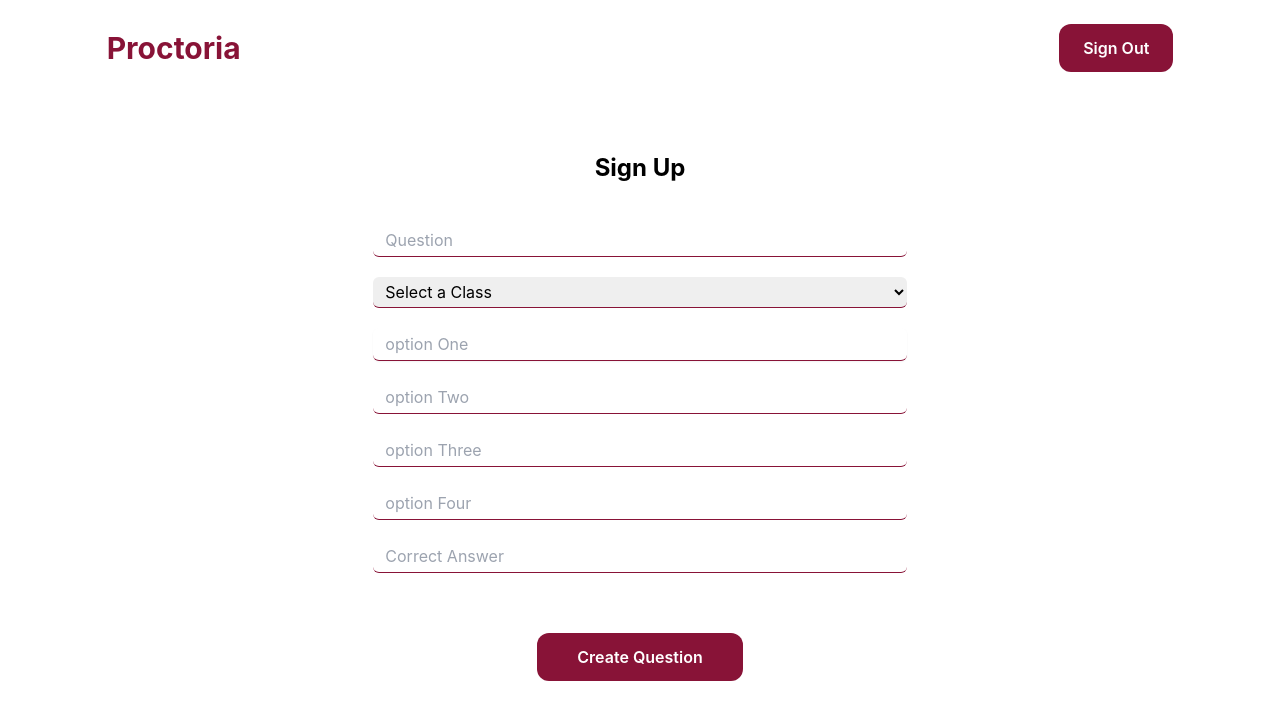
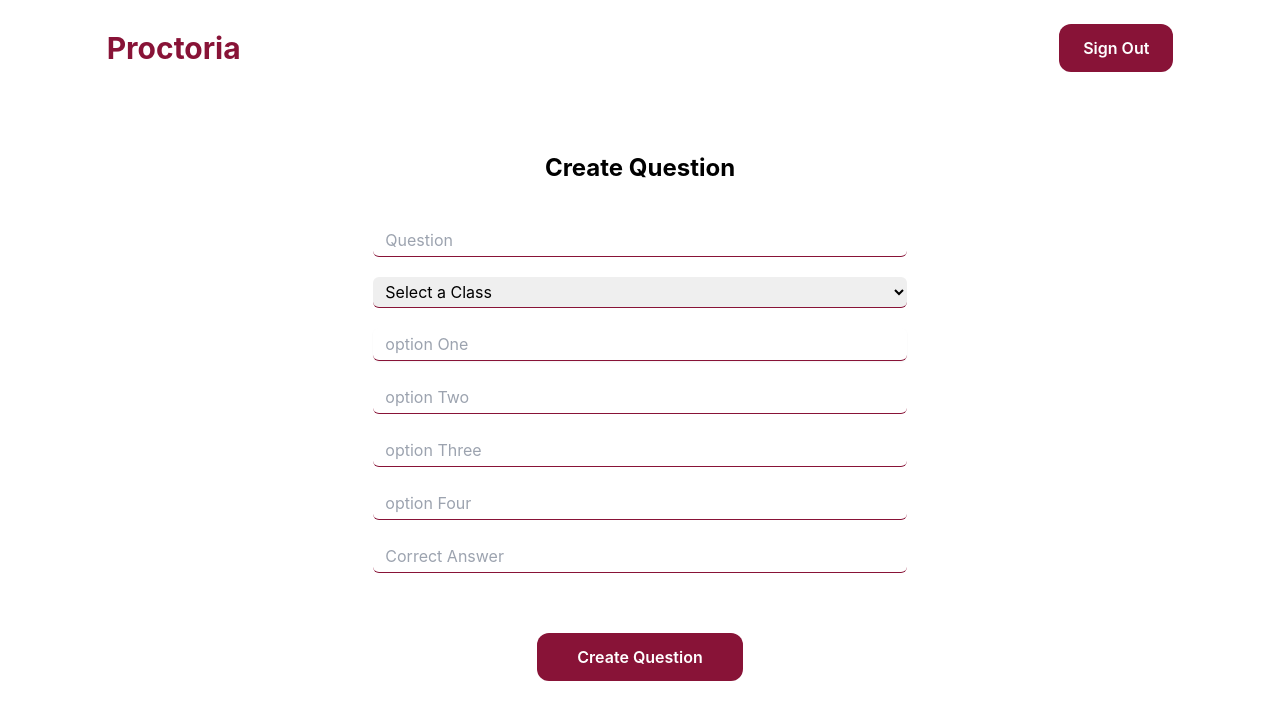
Before and after one commit to obeespace/Proctoria_frontend, a React (Create React App) app: page /admin/createquestion in a window 1280 px wide. Shown: the top 720 px of the page. Built offline with nearby package versions, Linux system fonts and the light colour scheme.

Commit message:
Question filter sorted

```diff
--- a/src/components/Admin/CreateQuestion.js
+++ b/src/components/Admin/CreateQuestion.js
@@ -46,7 +46,7 @@ const CreateQuestion = () => {
 
   return (
     <div className="mt-20 lg:w-5/12 w-5/6 mx-auto">
-      <p className="text-2xl text-center font-bold">Sign Up</p>
+      <p className="text-2xl text-center font-bold">Create Question</p>
       <div className="mt-10">
         <input
           className="border-b border-rose-900 px-3 py-1 w-full mb-5 rounded-md placeholder:text-gray-400 outline-none"
--- a/src/components/Questions.js
+++ b/src/components/Questions.js
@@ -38,14 +38,8 @@ const Questions = () => {
     axios
       .get("http://localhost:3007/api/question")
       .then((res) => {
-        console.log(res);
-        // console.log(res.data);
-        let jul = res.data.filter((r) => {
-          return r.class === localStorage.getItem("classnumber");
-        });
-        console.log(jul);
-
-        setQuestion(res.data);
+        const result = res.data.filter((z) => z.classnumber == localStorage.getItem("classnumber"));
+        setQuestion(result);
       })
       .catch((err) => {
         console.log(err);
```
